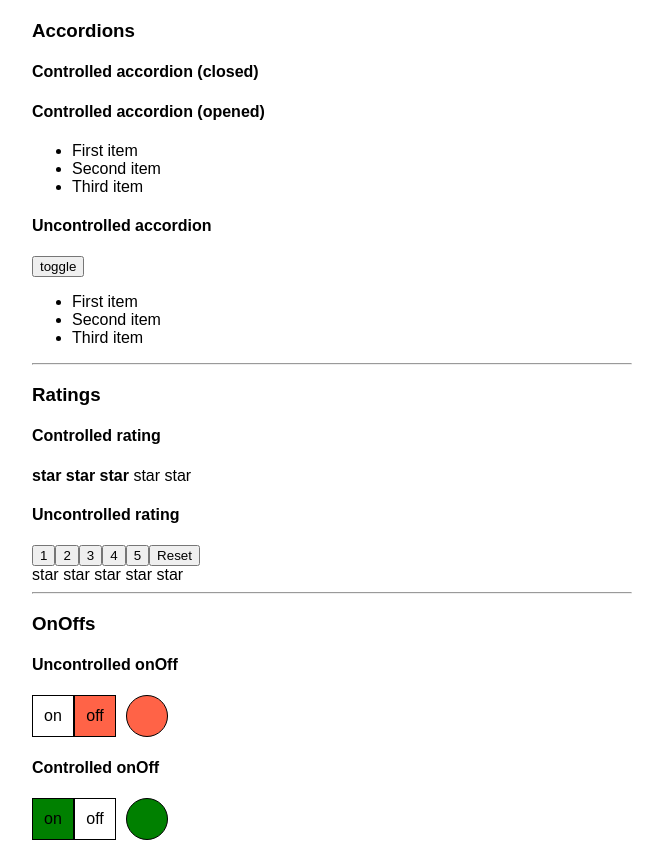
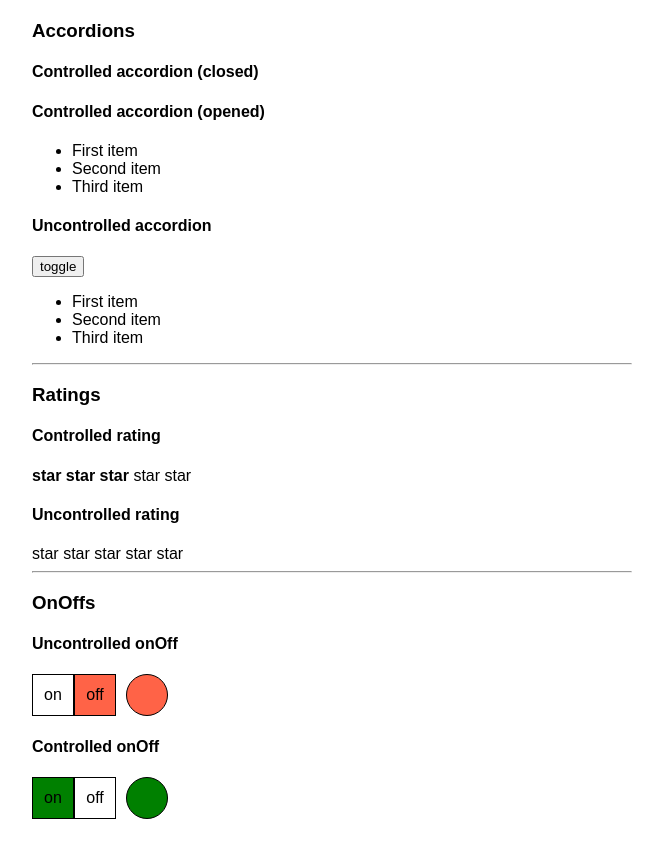
Before and after one commit to Odinokun/ca-react-kabzda, a React (Create React App) app: page / in a window 1280 px wide. Shown: the whole page, without its empty margins (308-971 px from the left). After the commit the page ends 839 px from the top, so only its background shows below. Built offline with nearby package versions, Linux system fonts and the light colour scheme.

Commit message:
Refactor UncRating and Star components for improved state management and interactivity

```diff
--- a/src/components/Ratings/UncRating.tsx
+++ b/src/components/Ratings/UncRating.tsx
@@ -1,3 +1,4 @@
+import { on } from 'events';
 import { FC, useState } from 'react';
 
 type PropsType = {};
@@ -5,35 +6,34 @@ type PropsType = {};
 export const UncRating: FC<PropsType> = () => {
   const [value, setValue] = useState<number>(0);
 
-  const onClickHandler = (value: number) => {
-    setValue(value);
-  };
-
   return (
-    <>
-      <div>
-        <button onClick={() => onClickHandler(1)}>1</button>
-        <button onClick={() => onClickHandler(2)}>2</button>
-        <button onClick={() => onClickHandler(3)}>3</button>
-        <button onClick={() => onClickHandler(4)}>4</button>
-        <button onClick={() => onClickHandler(5)}>5</button>
-        <button onClick={() => onClickHandler(0)}>Reset</button>
-      </div>
-      <div>
-        <Star selected={value > 0} />
-        <Star selected={value > 1} />
-        <Star selected={value > 2} />
-        <Star selected={value > 3} />
-        <Star selected={value > 4} />
-      </div>
-    </>
+    <div>
+      <Star selected={value > 0} value={1} setValue={setValue} />
+      <Star selected={value > 1} value={2} setValue={setValue} />
+      <Star selected={value > 2} value={3} setValue={setValue} />
+      <Star selected={value > 3} value={4} setValue={setValue} />
+      <Star selected={value > 4} value={5} setValue={setValue} />
+    </div>
   );
 };
 
 type StarPropsType = {
   selected: boolean;
+  value: number;
+  setValue: (value: number) => void;
 };
 
-const Star: FC<StarPropsType> = ({ selected }) => {
-  return <span>{selected ? <b>star </b> : 'star '}</span>;
+const Star: FC<StarPropsType> = ({
+  selected,
+  value,
+  setValue,
+  ...restProps
+}) => {
+  const onClickHandler = () => setValue(value);
+
+  return (
+    <span style={{ cursor: 'pointer' }} onClick={onClickHandler}>
+      {selected ? <b>star </b> : 'star '}
+    </span>
+  );
 };
```
